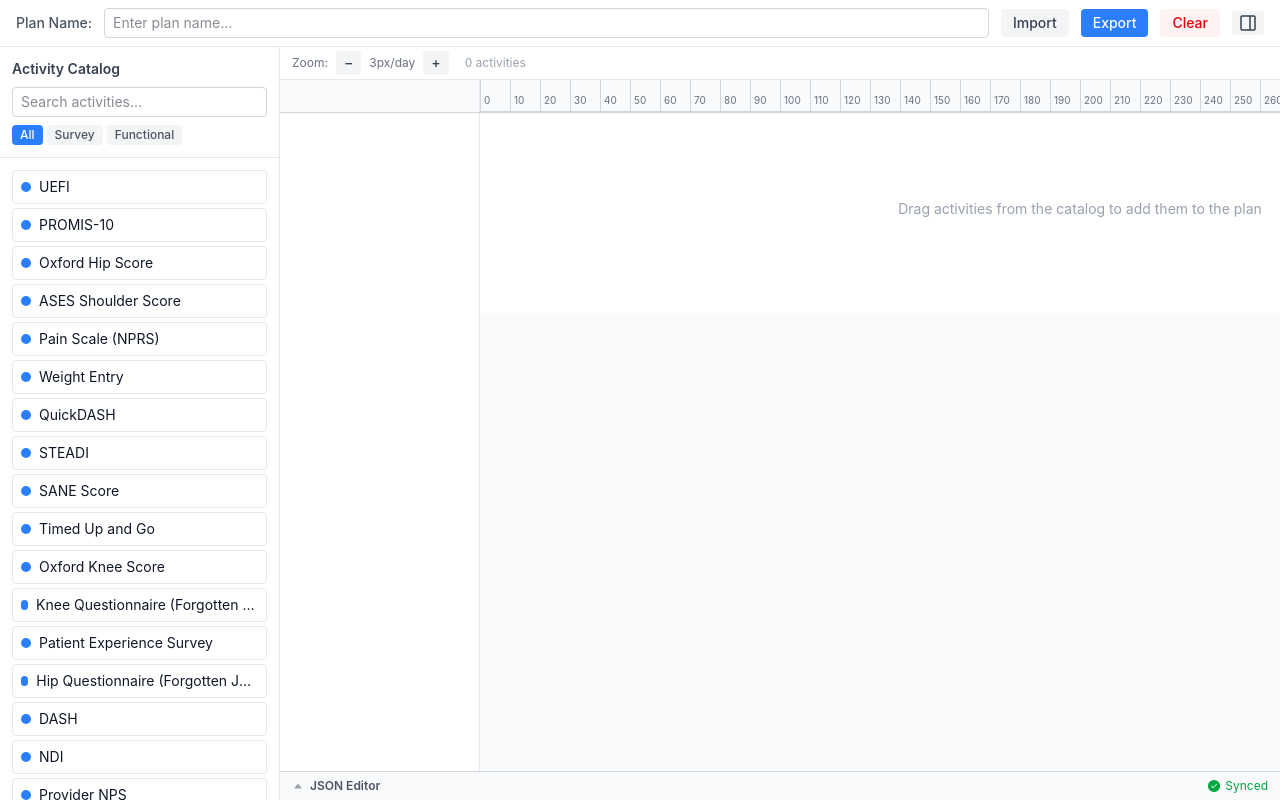
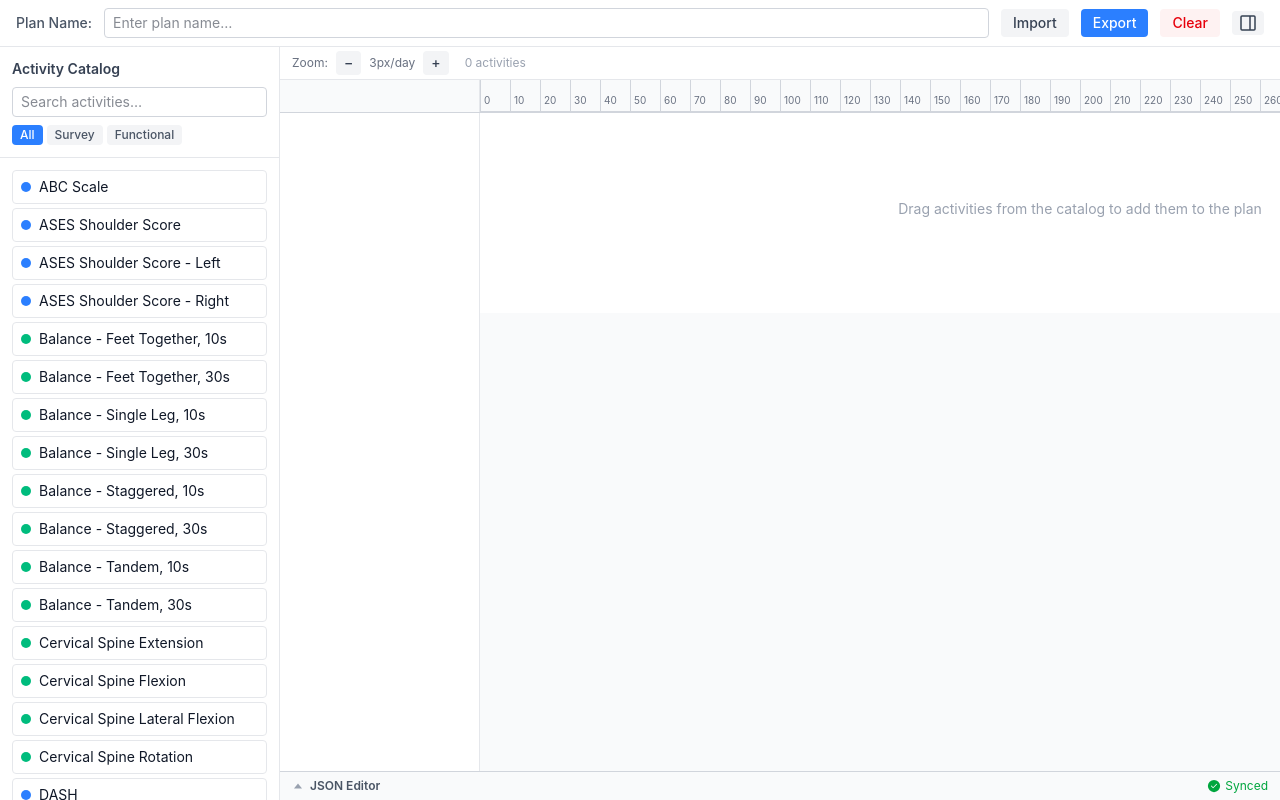
Before and after one commit to CompliantInnovation/redesigned-palm-tree, a Next.js app: page / in a window 1280 px wide. Built offline with nearby package versions, Linux system fonts and the light colour scheme.

Commit message:
Updated activities

```diff
--- a/src/data/activities.ts
+++ b/src/data/activities.ts
@@ -1,65 +1,395 @@
 import { CatalogActivity } from "@/lib/types";
 
 export const catalogActivities: CatalogActivity[] = [
-  { id: "7c6debf961ef4c2ab0f6252ac6ac2c2b",     name: "UEFI", type: "SURVEY" },
-  { id: "93bd83aa8f64443aa46127d890c3c729",     name: "PROMIS-10", type: "SURVEY" },
-  { id: "b6abac264b194242961a32d99abe8085",     name: "Oxford Hip Score", type: "SURVEY" },
-  { id: "e0511a141a844e0c816e3e88742b5827",     name: "ASES Shoulder Score", type: "SURVEY" },
-  { id: "5b112b8c0664454293ef45c402a688da",     name: "Pain Scale (NPRS)", type: "SURVEY" },
-  { id: "3dd4f09b90e9469988e752d42d40cbb0",     name: "Weight Entry", type: "SURVEY" },
-  { id: "a7b425f266aa4418837252fb1121ac73",     name: "QuickDASH", type: "SURVEY" },
-  { id: "7e2c8132f3ae4ef58fe855452e07eefa",     name: "STEADI", type: "SURVEY" },
-  { id: "34d219602df748d58df96a56cd278ad4",     name: "SANE Score", type: "SURVEY" },
-  { id: "eb6c94cbaa914cedb8a7700b2b3371c9",     name: "Timed Up and Go", type: "SURVEY" },
-  { id: "39ba7adf969243aea0f872a7ea473884",     name: "Oxford Knee Score", type: "SURVEY" },
-  { id: "6a9165c6e4cf4a06b81b7ee947c02c76",     name: "Knee Questionnaire (Forgotten Joint Score - 12)", type: "SURVEY" },
-  { id: "32f762aca2e84026b6c383b78fd5d29f",     name: "Patient Experience Survey", type: "SURVEY" },
-  { id: "5fc4d8a3bdb64dd798818d9489bb929c",     name: "Hip Questionnaire (Forgotten Joint Score - 12)", type: "SURVEY" },
-  { id: "243d4470b63442b79fbf8fded3793560",     name: "DASH", type: "SURVEY" },
-  { id: "20df50e5ce0342f7894a913d7443a00b",     name: "NDI", type: "SURVEY" },
-  { id: "223814abb21040ffb2759ed8be1d99b0",     name: "Provider NPS", type: "SURVEY" },
-  { id: "031613d79fef4acbaf0bbbe283224b17",     name: "PRO-PM", type: "SURVEY" },
-  { id: "855bd58bc16d4314b065d5224588b248",     name: "Oswestry", type: "SURVEY" },
-  { id: "855bd58bc16d4314b065d5224588b249",     name: "Rate of Perceived Exertion", type: "SURVEY" },
-  { id: "a867c0c2c452ec1186f8f47b09f5db5f",     name: "KOOS JR", type: "SURVEY" },
-  { id: "0daa4c337553ec1186f8f47b09f5db5f",     name: "HOOS JR", type: "SURVEY" },
-  { id: "f6f01bbd7a53ec1186f8f47b09f5db5f",     name: "WOMAC", type: "SURVEY" },
-  { id: "91952f9c1374ec118704f47b09f5db5f",     name: "KOOS", type: "SURVEY" },
-  { id: "4da6852e7574ec118704f47b09f5db5f",     name: "LEFS", type: "SURVEY" },
-  { id: "04423f9a4e8d402eb0dfff95de9a2bbf",     name: "ABC Scale", type: "SURVEY" },
-  { id: "40e4763593e740dad24a08dd1f7d3e75",     name: "Shoulder Flexion", type: "FUNCTIONAL_TEST" },
-  { id: "c8a6b5cc81744a69d27808dd1f7d3e75",     name: "Lumbar Flexion", type: "FUNCTIONAL_TEST" },
-  { id: "d8034f0a63b64b54c29708dd5125f637",     name: "Balance - Feet Together, 30s", type: "FUNCTIONAL_TEST" },
-  { id: "0d0780b42b694114c2c008dd5125f637",     name: "Cervical Spine Extension", type: "FUNCTIONAL_TEST" },
-  { id: "782003bba75a4d6cc2c108dd5125f637",     name: "Cervical Spine Flexion", type: "FUNCTIONAL_TEST" },
-  { id: "f1a9e9a6adf44d31c2c208dd5125f637",     name: "Cervical Spine Lateral Flexion", type: "FUNCTIONAL_TEST" },
-  { id: "80747b7983e549b2c2ee08dd5125f637",     name: "Balance - Staggered, 10s", type: "FUNCTIONAL_TEST" },
-  { id: "57bdee9d69084a47c2ef08dd5125f637",     name: "Balance - Tandem, 30s", type: "FUNCTIONAL_TEST" },
-  { id: "006afab74b7343ddc2f008dd5125f637",     name: "Elbow Extension", type: "FUNCTIONAL_TEST" },
-  { id: "72bd020effeb4aadc2f108dd5125f637",     name: "Elbow Flexion", type: "FUNCTIONAL_TEST" },
-  { id: "0613f31a209c45934e0708dd58307694",     name: "Cervical Spine Rotation", type: "FUNCTIONAL_TEST" },
-  { id: "4b6c7d2e90bd4efd4e5d08dd58307694",     name: "Hip Abduction", type: "FUNCTIONAL_TEST" },
-  { id: "073610cd3ca145a94e6108dd58307694",     name: "Hip Extension", type: "FUNCTIONAL_TEST" },
-  { id: "5d5529ebf58a48fd4e7408dd58307694",     name: "Knee Extension", type: "FUNCTIONAL_TEST" },
-  { id: "10488ee67e0e4c464e7808dd58307694",     name: "Knee Flexion - Seated", type: "FUNCTIONAL_TEST" },
-  { id: "713e8dc7ef754d194e8a08dd58307694",     name: "Lumbar Sidebending", type: "FUNCTIONAL_TEST" },
-  { id: "318a14e0958f44b64f7508dd58307694",     name: "Trunk Rotation - Seated", type: "FUNCTIONAL_TEST" },
-  { id: "3289e13e740e4cacd17208dd67a99cfd",     name: "Shoulder Abduction Test", type: "FUNCTIONAL_TEST" },
-  { id: "0b421f98fd4b4b9c1e7e08dd79887b42",     name: "Hip Flexion", type: "FUNCTIONAL_TEST" },
-  { id: "91760954477e4f821e8508dd79887b42",     name: "Balance - Feet Together, 10s", type: "FUNCTIONAL_TEST" },
-  { id: "ab905678c509472b1e8708dd79887b42",     name: "Balance - Single Leg, 10s", type: "FUNCTIONAL_TEST" },
-  { id: "e57a7576f62d4f7d1e8908dd79887b42",     name: "Balance - Single Leg, 30s", type: "FUNCTIONAL_TEST" },
-  { id: "2deda4371c7143701ea308dd79887b42",     name: "Balance - Staggered, 30s", type: "FUNCTIONAL_TEST" },
-  { id: "b9186076737845c91ea708dd79887b42",     name: "Balance - Tandem, 10s", type: "FUNCTIONAL_TEST" },
-  { id: "1b3d376b70c6406c1ea908dd79887b42",     name: "Hip Flexion", type: "FUNCTIONAL_TEST" },
-  { id: "18d2fcf5439946f11eac08dd79887b42",     name: "Knee Flexion - Standing", type: "FUNCTIONAL_TEST" },
-  { id: "fec62f200f9a4e6a1eb308dd79887b42",     name: "Lumbar Extension", type: "FUNCTIONAL_TEST" },
-  { id: "65d1c48ac2c741da1eb408dd79887b42",     name: "Shoulder Extension", type: "FUNCTIONAL_TEST" },
-  { id: "2ffaaacf5ec24c1a1eb508dd79887b42",     name: "Shoulder External Rotation", type: "FUNCTIONAL_TEST" },
-  { id: "7b25cbb79f0c43a21eb608dd79887b42",     name: "Sit to Stand - 30s", type: "FUNCTIONAL_TEST" },
-  { id: "f2ca8848d456467d1eb708dd79887b42",     name: "Sit to Stand - 5x", type: "FUNCTIONAL_TEST" },
-  { id: "6770f8162a9d42f5820b08dd9a0547c5",     name: "Shoulder Internal Rotation", type: "FUNCTIONAL_TEST" },
-  { id: "07E71779-8483-4F9B-8B8B-6ABEBC71DC46", name: "EQ VAS General Health",  type: "SURVEY" },
-  { id: "07CDCA12-E31A-4AB9-9D47-5002D6EF4DED", name: "EQ-5D-5L Global", type: "SURVEY" },
-  { id: "584BF5FA-3BA2-47FD-AEBE-9BFE66A4334B", name: "Oxford Shoulder Score", type: "SURVEY" },
+  {
+    id: "04423f9a-4e8d-402e-b0df-ff95de9a2bbf",
+    name: "ABC Scale",
+    type: "SURVEY",
+  },
+  {
+    id: "e0511a14-1a84-4e0c-816e-3e88742b5827",
+    name: "ASES Shoulder Score",
+    type: "SURVEY",
+  },
+  {
+    id: "b1a5000f-3f4e-4d5c-9b8a-1d2c3e4f5a6b",
+    name: "ASES Shoulder Score - Left",
+    type: "SURVEY",
+  },
+  {
+    id: "b1a50010-3f4e-4d5c-9b8a-1d2c3e4f5a6b",
+    name: "ASES Shoulder Score - Right",
+    type: "SURVEY",
+  },
+  {
+    id: "91760954-477e-4f82-1e85-08dd79887b42",
+    name: "Balance - Feet Together, 10s",
+    type: "FUNCTIONAL_TEST",
+  },
+  {
+    id: "d8034f0a-63b6-4b54-c297-08dd5125f637",
+    name: "Balance - Feet Together, 30s",
+    type: "FUNCTIONAL_TEST",
+  },
+  {
+    id: "ab905678-c509-472b-1e87-08dd79887b42",
+    name: "Balance - Single Leg, 10s",
+    type: "FUNCTIONAL_TEST",
+  },
+  {
+    id: "e57a7576-f62d-4f7d-1e89-08dd79887b42",
+    name: "Balance - Single Leg, 30s",
+    type: "FUNCTIONAL_TEST",
+  },
+  {
+    id: "80747b79-83e5-49b2-c2ee-08dd5125f637",
+    name: "Balance - Staggered, 10s",
+    type: "FUNCTIONAL_TEST",
+  },
+  {
+    id: "2deda437-1c71-4370-1ea3-08dd79887b42",
+    name: "Balance - Staggered, 30s",
+    type: "FUNCTIONAL_TEST",
+  },
+  {
+    id: "b9186076-7378-45c9-1ea7-08dd79887b42",
+    name: "Balance - Tandem, 10s",
+    type: "FUNCTIONAL_TEST",
+  },
+  {
+    id: "57bdee9d-6908-4a47-c2ef-08dd5125f637",
+    name: "Balance - Tandem, 30s",
+    type: "FUNCTIONAL_TEST",
+  },
+  {
+    id: "0d0780b4-2b69-4114-c2c0-08dd5125f637",
+    name: "Cervical Spine Extension",
+    type: "FUNCTIONAL_TEST",
+  },
+  {
+    id: "782003bb-a75a-4d6c-c2c1-08dd5125f637",
+    name: "Cervical Spine Flexion",
+    type: "FUNCTIONAL_TEST",
+  },
+  {
+    id: "f1a9e9a6-adf4-4d31-c2c2-08dd5125f637",
+    name: "Cervical Spine Lateral Flexion",
+    type: "FUNCTIONAL_TEST",
+  },
+  {
+    id: "0613f31a-209c-4593-4e07-08dd58307694",
+    name: "Cervical Spine Rotation",
+    type: "FUNCTIONAL_TEST",
+  },
+  { id: "243d4470-b634-42b7-9fbf-8fded3793560", name: "DASH", type: "SURVEY" },
+  {
+    id: "006afab7-4b73-43dd-c2f0-08dd5125f637",
+    name: "Elbow Extension",
+    type: "FUNCTIONAL_TEST",
+  },
+  {
+    id: "72bd020e-ffeb-4aad-c2f1-08dd5125f637",
+    name: "Elbow Flexion",
+    type: "FUNCTIONAL_TEST",
+  },
+  {
+    id: "07e71779-8483-4f9b-8b8b-6abebc71dc46",
+    name: "EQ VAS General Health",
+    type: "SURVEY",
+  },
+  {
+    id: "07cdca12-e31a-4ab9-9d47-5002d6ef4ded",
+    name: "EQ-5D-5L Global",
+    type: "SURVEY",
+  },
+  {
+    id: "4b6c7d2e-90bd-4efd-4e5d-08dd58307694",
+    name: "Hip Abduction",
+    type: "FUNCTIONAL_TEST",
+  },
+  {
+    id: "073610cd-3ca1-45a9-4e61-08dd58307694",
+    name: "Hip Extension",
+    type: "FUNCTIONAL_TEST",
+  },
+  {
+    id: "1b3d376b-70c6-406c-1ea9-08dd79887b42",
+    name: "Hip Flexion",
+    type: "FUNCTIONAL_TEST",
+  },
+  {
+    id: "5fc4d8a3-bdb6-4dd7-9881-8d9489bb929c",
+    name: "Hip Questionnaire (Forgotten Joint Score - 12)",
+    type: "SURVEY",
+  },
+  {
+    id: "b1a5000d-3f4e-4d5c-9b8a-1d2c3e4f5a6b",
+    name: "Hip Questionnaire (Forgotten Joint Score - 12) - Left",
+    type: "SURVEY",
+  },
+  {
+    id: "b1a5000e-3f4e-4d5c-9b8a-1d2c3e4f5a6b",
+    name: "Hip Questionnaire (Forgotten Joint Score - 12) - Right",
+    type: "SURVEY",
+  },
+  {
+    id: "0daa4c33-7553-ec11-86f8-f47b09f5db5f",
+    name: "HOOS JR",
+    type: "SURVEY",
+  },
+  {
+    id: "b1a50003-3f4e-4d5c-9b8a-1d2c3e4f5a6b",
+    name: "HOOS JR - Left",
+    type: "SURVEY",
+  },
+  {
+    id: "b1a50004-3f4e-4d5c-9b8a-1d2c3e4f5a6b",
+    name: "HOOS JR - Right",
+    type: "SURVEY",
+  },
+  {
+    id: "5d5529eb-f58a-48fd-4e74-08dd58307694",
+    name: "Knee Extension",
+    type: "FUNCTIONAL_TEST",
+  },
+  {
+    id: "10488ee6-7e0e-4c46-4e78-08dd58307694",
+    name: "Knee Flexion - Seated",
+    type: "FUNCTIONAL_TEST",
+  },
+  {
+    id: "18d2fcf5-4399-46f1-1eac-08dd79887b42",
+    name: "Knee Flexion - Standing",
+    type: "FUNCTIONAL_TEST",
+  },
+  {
+    id: "6a9165c6-e4cf-4a06-b81b-7ee947c02c76",
+    name: "Knee Questionnaire (Forgotten Joint Score - 12)",
+    type: "SURVEY",
+  },
+  {
+    id: "b1a5000b-3f4e-4d5c-9b8a-1d2c3e4f5a6b",
+    name: "Knee Questionnaire (Forgotten Joint Score - 12) - Left",
+    type: "SURVEY",
+  },
+  {
+    id: "b1a5000c-3f4e-4d5c-9b8a-1d2c3e4f5a6b",
+    name: "Knee Questionnaire (Forgotten Joint Score - 12) - Right",
+    type: "SURVEY",
+  },
+  { id: "91952f9c-1374-ec11-8704-f47b09f5db5f", name: "KOOS", type: "SURVEY" },
+  {
+    id: "a867c0c2-c452-ec11-86f8-f47b09f5db5f",
+    name: "KOOS JR",
+    type: "SURVEY",
+  },
+  {
+    id: "b1a50001-3f4e-4d5c-9b8a-1d2c3e4f5a6b",
+    name: "KOOS JR - Left",
+    type: "SURVEY",
+  },
+  {
+    id: "b1a50002-3f4e-4d5c-9b8a-1d2c3e4f5a6b",
+    name: "KOOS JR - Right",
+    type: "SURVEY",
+  },
+  { id: "4da6852e-7574-ec11-8704-f47b09f5db5f", name: "LEFS", type: "SURVEY" },
+  {
+    id: "fec62f20-0f9a-4e6a-1eb3-08dd79887b42",
+    name: "Lumbar Extension",
+    type: "FUNCTIONAL_TEST",
+  },
+  {
+    id: "c8a6b5cc-8174-4a69-d278-08dd1f7d3e75",
+    name: "Lumbar Flexion",
+    type: "FUNCTIONAL_TEST",
+  },
+  {
+    id: "713e8dc7-ef75-4d19-4e8a-08dd58307694",
+    name: "Lumbar Sidebending",
+    type: "FUNCTIONAL_TEST",
+  },
+  { id: "20df50e5-ce03-42f7-894a-913d7443a00b", name: "NDI", type: "SURVEY" },
+  {
+    id: "61150b8f-aee7-42c3-ab0b-08decb05124c",
+    name: "NEW Balance - Feet Together, 10s",
+    type: "FUNCTIONAL_TEST",
+  },
+  {
+    id: "855bd58b-c16d-4314-b065-d5224588b248",
+    name: "Oswestry",
+    type: "SURVEY",
+  },
+  {
+    id: "b6abac26-4b19-4242-961a-32d99abe8085",
+    name: "Oxford Hip Score",
+    type: "SURVEY",
+  },
+  {
+    id: "b1a50007-3f4e-4d5c-9b8a-1d2c3e4f5a6b",
+    name: "Oxford Hip Score - Left",
+    type: "SURVEY",
+  },
+  {
+    id: "b1a50008-3f4e-4d5c-9b8a-1d2c3e4f5a6b",
+    name: "Oxford Hip Score - Right",
+    type: "SURVEY",
+  },
+  {
+    id: "39ba7adf-9692-43ae-a0f8-72a7ea473884",
+    name: "Oxford Knee Score",
+    type: "SURVEY",
+  },
+  {
+    id: "b1a50005-3f4e-4d5c-9b8a-1d2c3e4f5a6b",
+    name: "Oxford Knee Score - Left",
+    type: "SURVEY",
+  },
+  {
+    id: "b1a50006-3f4e-4d5c-9b8a-1d2c3e4f5a6b",
+    name: "Oxford Knee Score - Right",
+    type: "SURVEY",
+  },
+  {
+    id: "584bf5fa-3ba2-47fd-aebe-9bfe66a4334b",
+    name: "Oxford Shoulder Score",
+    type: "SURVEY",
+  },
+  {
+    id: "b1a50009-3f4e-4d5c-9b8a-1d2c3e4f5a6b",
+    name: "Oxford Shoulder Score - Left",
+    type: "SURVEY",
+  },
+  {
+    id: "b1a5000a-3f4e-4d5c-9b8a-1d2c3e4f5a6b",
+    name: "Oxford Shoulder Score - Right",
+    type: "SURVEY",
+  },
+  {
+    id: "5b112b8c-0664-4542-93ef-45c402a688da",
+    name: "Pain Scale",
+    type: "SURVEY",
+  },
+  {
+    id: "b1a50011-3f4e-4d5c-9b8a-1d2c3e4f5a6b",
+    name: "Pain Scale - Left",
+    type: "SURVEY",
+  },
+  {
+    id: "b1a50012-3f4e-4d5c-9b8a-1d2c3e4f5a6b",
+    name: "Pain Scale - Right",
+    type: "SURVEY",
+  },
+  {
+    id: "0f4e5d45-79e3-4fc5-836f-95332bd4e7a8",
+    name: "Pain SURVEY",
+    type: "SURVEY",
+  },
+  {
+    id: "32f762ac-a2e8-4026-b6c3-83b78fd5d29f",
+    name: "Patient Experience SURVEY",
+    type: "SURVEY",
+  },
+  {
+    id: "031613d7-9fef-4acb-af0b-bbe283224b17",
+    name: "PRO-PM",
+    type: "SURVEY",
+  },
+  {
+    id: "93bd83aa-8f64-443a-a461-27d890c3c729",
+    name: "PROMIS-10",
+    type: "SURVEY",
+  },
+  {
+    id: "223814ab-b210-40ff-b275-9ed8be1d99b0",
+    name: "Provider NPS",
+    type: "SURVEY",
+  },
+  {
+    id: "a7b425f2-66aa-4418-8372-52fb1121ac73",
+    name: "QuickDASH",
+    type: "SURVEY",
+  },
+  {
+    id: "855bd58b-c16d-4314-b065-d5224588b249",
+    name: "Rate of Perceived Exertion",
+    type: "SURVEY",
+  },
+  {
+    id: "34d21960-2df7-48d5-8df9-6a56cd278ad4",
+    name: "SANE Score",
+    type: "SURVEY",
+  },
+  {
+    id: "3289e13e-740e-4cac-d172-08dd67a99cfd",
+    name: "Shoulder Abduction Test",
+    type: "FUNCTIONAL_TEST",
+  },
+  {
+    id: "65d1c48a-c2c7-41da-1eb4-08dd79887b42",
+    name: "Shoulder Extension",
+    type: "FUNCTIONAL_TEST",
+  },
+  {
+    id: "2ffaaacf-5ec2-4c1a-1eb5-08dd79887b42",
+    name: "Shoulder External Rotation",
+    type: "FUNCTIONAL_TEST",
+  },
+  {
+    id: "40e47635-93e7-40da-d24a-08dd1f7d3e75",
+    name: "Shoulder Flexion",
+    type: "FUNCTIONAL_TEST",
+  },
+  {
+    id: "6770f816-2a9d-42f5-820b-08dd9a0547c5",
+    name: "Shoulder Internal Rotation",
+    type: "FUNCTIONAL_TEST",
+  },
+  {
+    id: "7b25cbb7-9f0c-43a2-1eb6-08dd79887b42",
+    name: "Sit to Stand - 30s",
+    type: "FUNCTIONAL_TEST",
+  },
+  {
+    id: "f2ca8848-d456-467d-1eb7-08dd79887b42",
+    name: "Sit to Stand - 5x",
+    type: "FUNCTIONAL_TEST",
+  },
+  {
+    id: "bcb4a4cf-be26-484c-ee2e-08dd81cbc20c",
+    name: "Squat Challenge - 30s",
+    type: "FUNCTIONAL_TEST",
+  },
+  {
+    id: "7e2c8132-f3ae-4ef5-8fe8-55452e07eefa",
+    name: "STEADI",
+    type: "SURVEY",
+  },
+  {
+    id: "eb6c94cb-aa91-4ced-b8a7-700b2b3371c9",
+    name: "Timed Up and Go",
+    type: "SURVEY",
+  },
+  {
+    id: "318a14e0-958f-44b6-4f75-08dd58307694",
+    name: "Trunk Rotation - Seated",
+    type: "FUNCTIONAL_TEST",
+  },
+  { id: "7c6debf9-61ef-4c2a-b0f6-252ac6ac2c2b", name: "UEFI", type: "SURVEY" },
+  {
+    id: "3dd4f09b-90e9-4699-88e7-52d42d40cbb0",
+    name: "Weight Entry",
+    type: "SURVEY",
+  },
+  { id: "f6f01bbd-7a53-ec11-86f8-f47b09f5db5f", name: "WOMAC", type: "SURVEY" },
+  {
+    id: "e17251b0-c747-ec11-979f-ac1203547058",
+    name: "Wong-Baker Pain Scale",
+    type: "SURVEY",
+  },
+  {
+    id: "c5f70001-3f4e-4d5c-9b8a-1d2c3e4f5a6b",
+    name: "Wound Capture",
+    type: "SURVEY",
+  },
 ];
```
